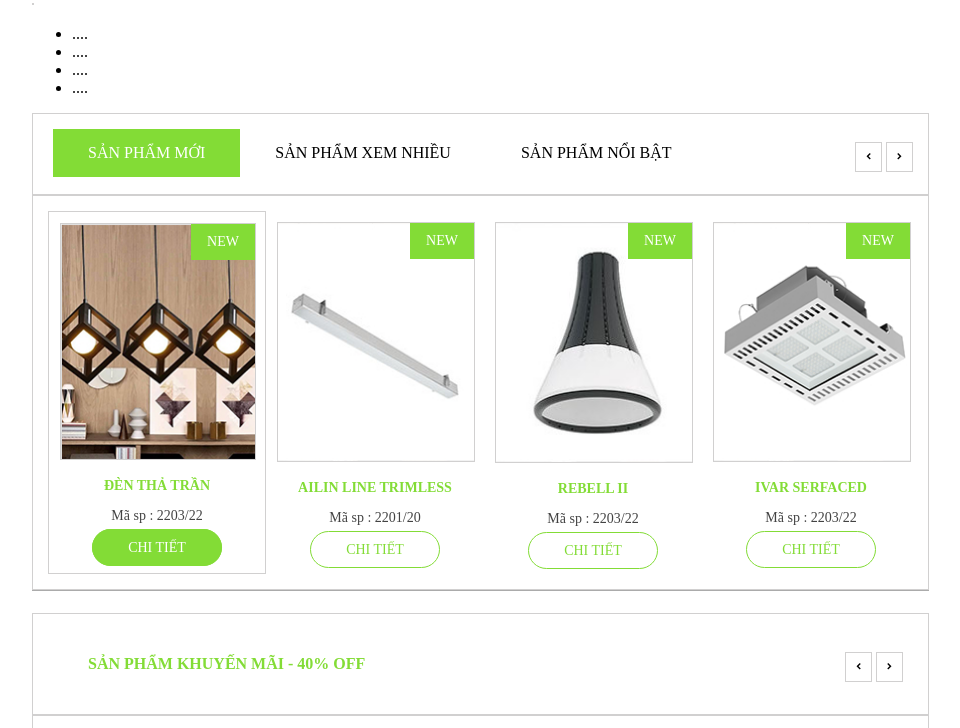
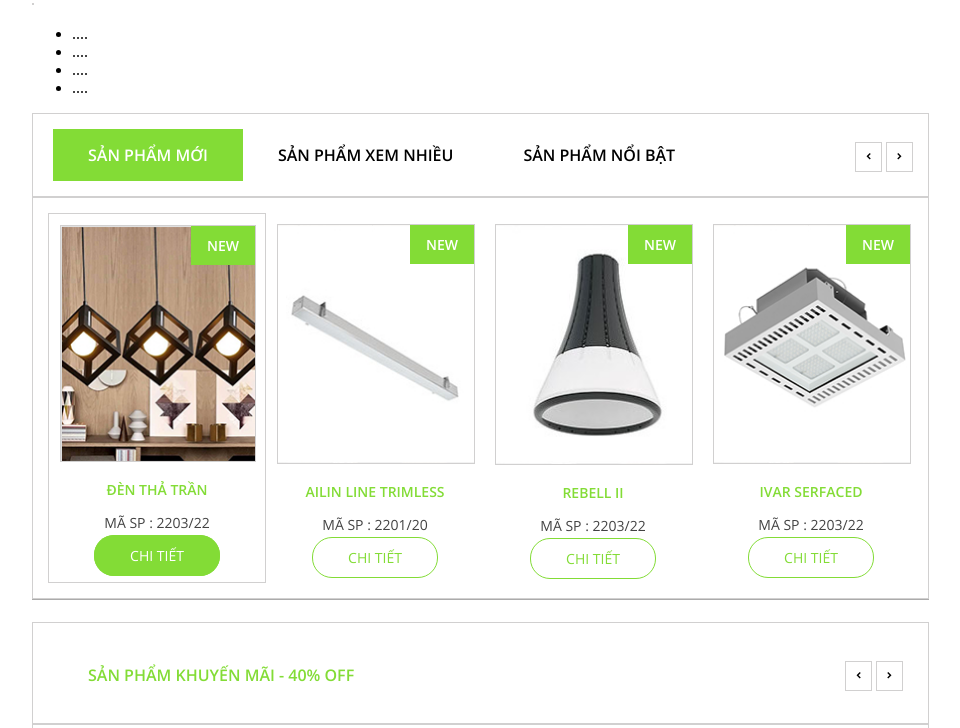
Before and after one commit to TranTrungPhuoc/ledthaiduong, a plain HTML site: page index.html in a window 1280 px wide. Shown: the part 596-1324 px from the top of the page, without its empty margins (7-967 px from the left). Drawn offline with Linux system fonts and the light colour scheme.

Commit message:
ledTD mainRight

```diff
--- a/css/mainRight.css
+++ b/css/mainRight.css
@@ -29,6 +29,7 @@
     display: block;
     text-transform: uppercase;
     padding: 15px 35px ;
+    font-family:openSansSemiBold ;
 }
 .mainRightBlockMenu__list ul li a:hover{
     background-color: #83dc36;
@@ -89,6 +90,7 @@
     color: white;
     background-color: #83dc36;
     text-transform: uppercase;
+    font-family:openSansSemiBold ;
 }
 
 .mainRightBlockProduct__item h3{
@@ -96,12 +98,15 @@
     font-size: 14px;
     color: #83dc36;
     text-transform: uppercase;
+    font-family:openSansSemiBold ;
 }
 
 .mainRightBlockProduct__item p{
     text-align: center;
     font-size: 14px;
     color: #434343;
+    text-transform: uppercase;
+    font-family:openSansRegular ;
 }
 .item__img{
 
@@ -124,6 +129,7 @@ img{
     text-transform: uppercase;
     text-align: center;
     padding: 10px 35px;
+    font-family:openSansRegular ;
 }
 
 .item__detail.active a{
@@ -149,6 +155,7 @@ img{
     font-size: 16px;
     color: #83dc36;
     text-transform: uppercase;
+    font-family:openSansSemiBold ;
 }
 
 .mainRightBlockSale__icon{
@@ -162,4 +169,5 @@ img{
     border: 1px solid #d1d0d0;
     font-size: 7px;
     color: #000;
+
 }
--- a/css/style.css
+++ b/css/style.css
@@ -10,3 +10,11 @@ body{
 .row{
     display: flex;
 }
+@font-face {
+    font-family:openSansRegular ;
+    src: url('/font/open-sans.regular.ttf');
+}
+@font-face {
+    font-family:openSansSemiBold ;
+    src: url('/font/open-sans.semibold.ttf');
+}
```
Also changed, not shown: font/open-sans.regular.ttf (added), font/open-sans.semibold.ttf (added).
